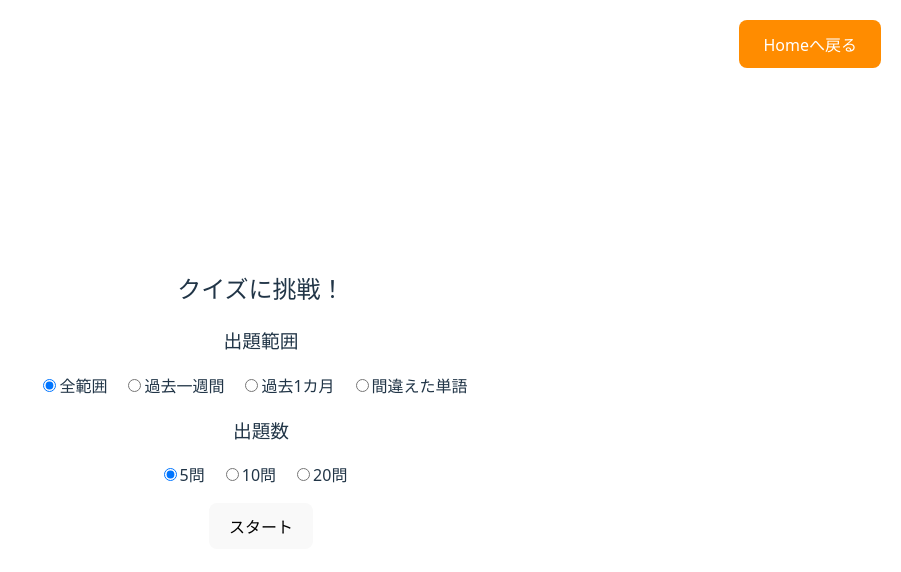
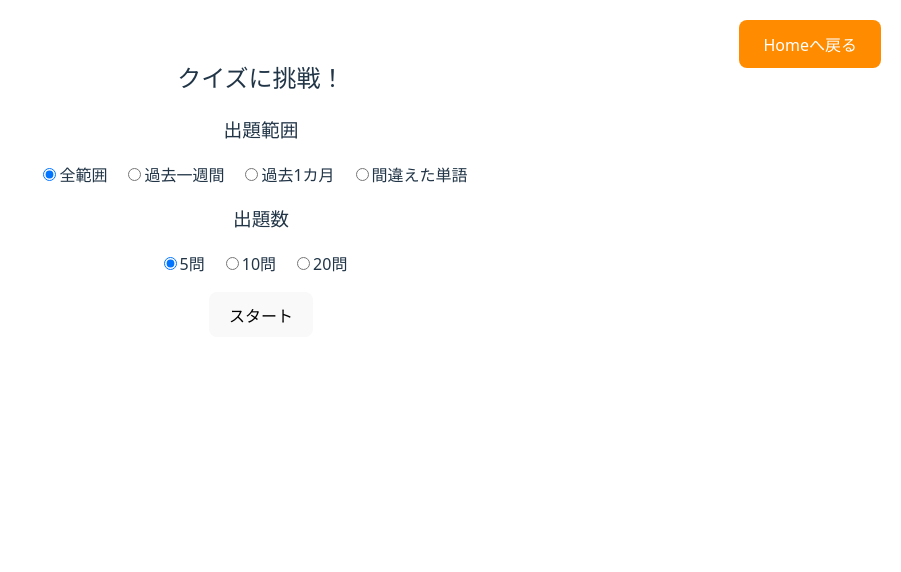
Before and after one commit to switchstart0712/wordbook-app, a React (Vite) app in the folder frontend/: page /quiz in a window 1280 px wide. Shown: the top 572 px of the page, without its empty margins (379-1280 px from the left). Built offline with nearby package versions, Linux system fonts and the light colour scheme.

Commit message:
クイズページ空白の微調整ver.1.0

```diff
--- a/frontend/src/pages/Quiz.jsx
+++ b/frontend/src/pages/Quiz.jsx
@@ -104,8 +104,18 @@ function Quiz({ words }) {
   };
 
   return (
-    <div style={{ padding: "1rem", maxWidth: "100%", overflowX: "hidden" }}>
-      {!isQuizStarted && <h2 style={{ textAlign: "center" }}>クイズに挑戦！</h2>}
+    <div
+      style={{
+        padding: "0.5rem",
+        maxWidth: "100%",
+        overflowX: "hidden",
+        minHeight: "100vh", // 画面全体
+        boxSizing: "border-box",
+      }}
+    >
+      {!isQuizStarted && (
+        <h2 style={{ textAlign: "center" }}>クイズに挑戦！</h2>
+      )}
 
       {!isQuizStarted ? (
         <>
@@ -159,7 +169,6 @@ function Quiz({ words }) {
             style={{
               border: "2px solid white",
               borderRadius: "8px",
-              padding: "1rem",
               textAlign: "center",
               marginBottom: "2rem",
               backgroundColor: "#222", // 暗背景
@@ -173,7 +182,16 @@ function Quiz({ words }) {
             </h2>
           </div>
 
-          <div style={{ display: "grid", gap: "0.75rem", gridTemplateColumns: "1fr", marginTop: "1rem" }}> {/*gridTemplateColumns: "1fr",で*/}
+          <div
+            style={{
+              display: "grid",
+              gap: "0.75rem",
+              gridTemplateColumns: "1fr",
+              marginTop: "1rem",
+            }}
+          >
+            {" "}
+            {/*gridTemplateColumns: "1fr",で*/}
             {choices.map((choice) => (
               <button
                 key={choice.word}
```
